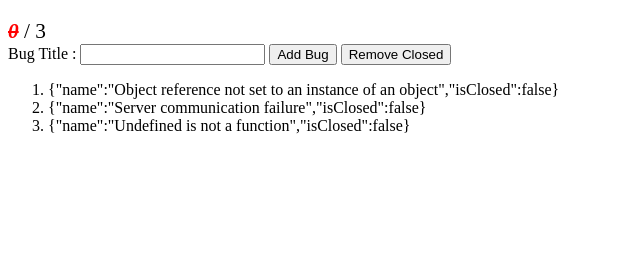
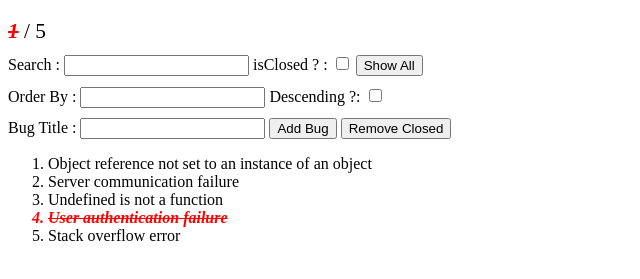
Before and after one commit to georgepu/Hexaware-AdvJs-Aug-2015, a plain HTML site: page Session-6/bugTracker.html in a window 1280 px wide. Shown: the part 61-340 px from the top of the page, without its empty margins (0-640 px from the left). Drawn offline with Linux system fonts and the light colour scheme.

Commit message:
Session - 6 Complete

```diff
--- a/Session-6/bugTracker.html
+++ b/Session-6/bugTracker.html
@@ -17,7 +17,9 @@
         li{
             cursor: pointer;
         }
-
+        .stats, .search, .sort, .list{
+            margin-bottom: 10px;
+        }
     </style>
     <script>
     /*
@@ -28,8 +30,8 @@
     3. Toggle the closed status of the bug - done
     4. Remove closed bugs - done
     5. Display statistics (# of closed bugs / total # of bugs) - done
-    6. Search for bugs
-    7. Sort the bugs
+    6. Search for bugs - done
+    7. Sort the bugs - use orderBy filter
     8. Improvise how the bugs are displayed
     9. Persist the bugs in the storage
     10. Display the createdDt of the bugs
@@ -49,6 +51,8 @@
                 { name : "Object reference not set to an instance of an object", isClosed : false},
                 { name : "Server communication failure", isClosed : false},
                 { name : "Undefined is not a function", isClosed : false},
+                { name : "User authentication failure", isClosed : true},
+                { name : "Stack overflow error", isClosed : false}
             ];
             $scope.addNewBug = function(){
                 var newBug = {
@@ -86,15 +90,30 @@
                 /
                 <span ng-bind="bugs.length"></span>
             </div>
-            <div class="search"></div>
-            <div class="sort"></div>
+            <div class="search">
+                <label for="">Search :</label>
+                <input type="text" ng-model="searchBug.name">
+                <label for="">isClosed ? :</label>
+                <input type="checkbox" name="" id="" ng-model="searchBug.isClosed">
+                <input type="button" value="Show All" ng-click="searchBug.isClosed=undefined">
+            </div>
+            <div class="sort">
+                <label for="">Order By :</label>
+                <input type="text">
+                <label for="">Descending ?:</label>
+                <input type="checkbox">
+            </div>
             <div class="list">
                 <label for="">Bug Title :</label>
                 <input type="text" ng-model="newBugName">
                 <input type="button" value="Add Bug" ng-click="addNewBug()">
                 <input type="button" value="Remove Closed" ng-click="removeClosed()">
                 <ol>
-                    <li ng-repeat="bug in bugs" ng-click="toggle(bug)" ng-class="{closed : bug.isClosed}">{{bug}}</li>
+                    <li
+                        ng-repeat="bug in bugs | filter:searchBug"
+                        ng-click="toggle(bug)"
+                        ng-class="{closed : bug.isClosed}"
+                    >{{bug.name}}</li>
                 </ol>
             </div>
         </div>
```
